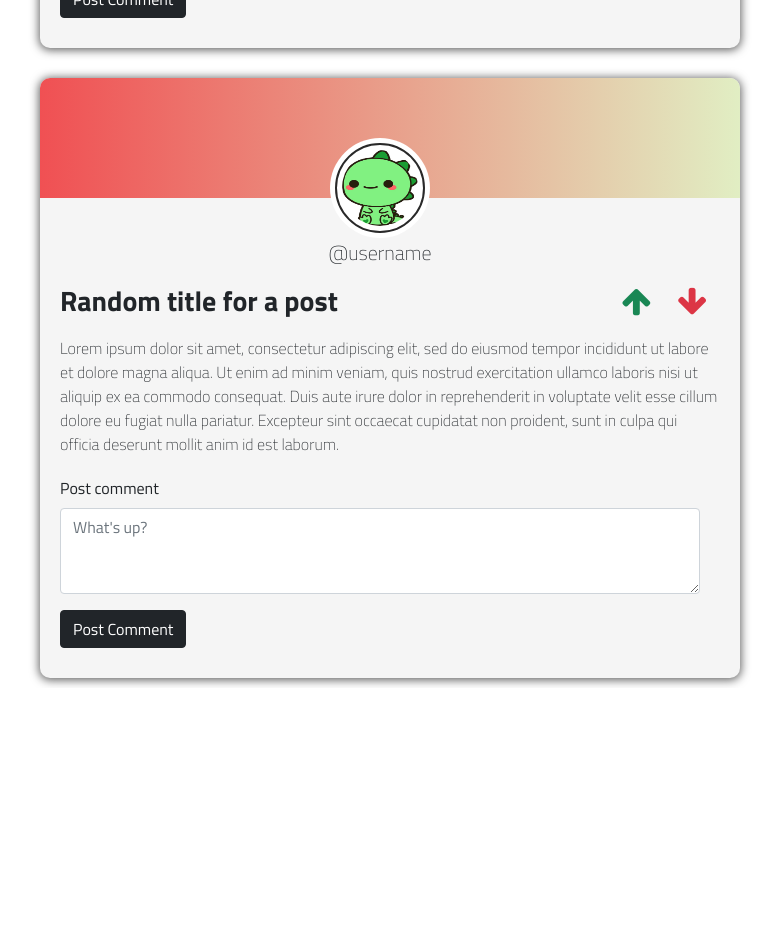
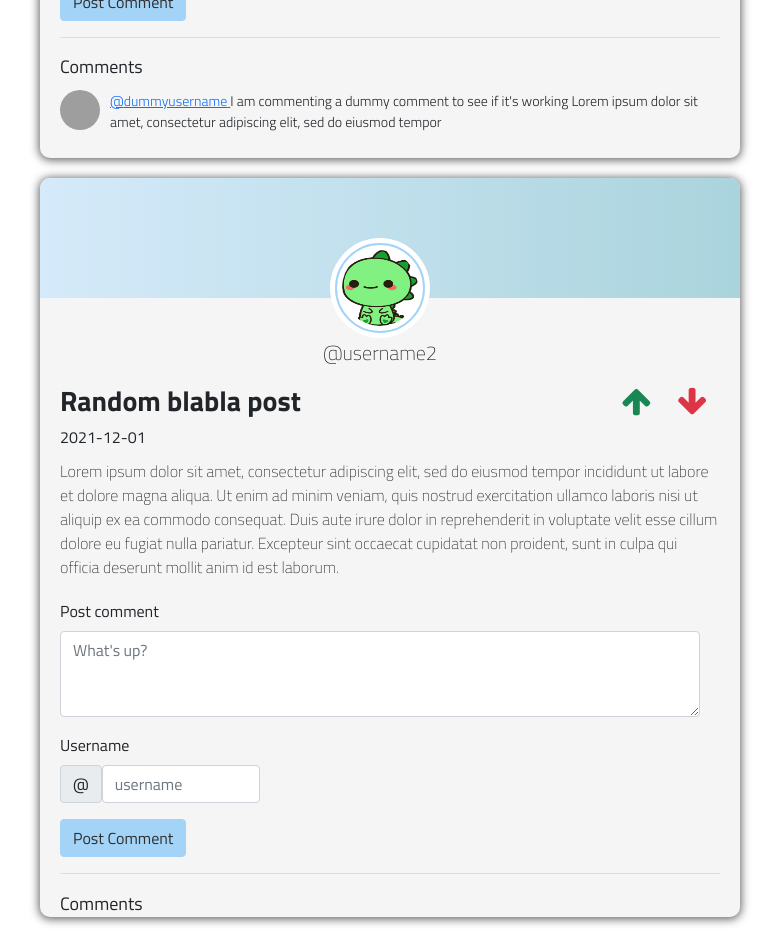
Before and after one commit to abdullahsalah96/Social-Media-Platfrom, a React (Create React App) app: page / in a window 1280 px wide. Shown: the part 1140-2077 px from the top of the page, without its empty margins (250-1029 px from the left). Before the commit the page ends 1828 px from the top, so only its background shows below. Built offline with nearby package versions, Linux system fonts and the light colour scheme; grey boxes are pictures that could not be loaded; the HTML template or start-up script is replaced by a standard one.

Commit message:
dynamic posts and comments

```diff
--- a/src/App.css
+++ b/src/App.css
@@ -5,3 +5,15 @@
   align-items: center;
   flex-direction: column;
 }
+
+.btn-primary {
+  background-color: #a3d4f7 !important;
+  border-color: #a3d4f7 !important;
+  color: rgb(47, 47, 47);
+}
+
+.btn-primary:hover,
+.btn-primary:active,
+.btn-primary:visited {
+  background-color: #c1e5ff !important;
+}
--- a/src/App.js
+++ b/src/App.js
@@ -1,20 +1,23 @@
 import './App.css';
 import NavigationBar from './Components/NavigationBar/NavigationBar';
-import PostCard from "./Components/PostCard/PostCard"
+import PostsCards from "./Components/PostsCards/PostsCards"
 import CreatePostCard from "./Components/CreatePostCard/CreatePostCard"
-import React, {useState} from 'react';
+const Post = require("./Model/Post");
 
 function App() {
-  const [username, setUserName] = useState("username");
-  const [title, setTitle] = useState("Random title for a post");
-  const [content, setContent] = useState("Lorem ipsum dolor sit amet, consectetur adipiscing elit, sed do eiusmod tempor incididunt ut labore et dolore magna aliqua. Ut enim ad minim veniam, quis nostrud exercitation ullamco laboris nisi ut aliquip ex ea commodo consequat. Duis aute irure dolor in reprehenderit in voluptate velit esse cillum dolore eu fugiat nulla pariatur. Excepteur sint occaecat cupidatat non proident, sunt in culpa qui officia deserunt mollit anim id est laborum.");
+  let posts = [];
+  var d = new Date();
+  const date = d.toISOString().substring(0, 10);
+  const dummyPost = new Post("username", "Random title for post", "Random content for post", date, [{username:"dummyusername", text: "I am commenting a dummy comment to see if it's working Lorem ipsum dolor sit amet, consectetur adipiscing elit, sed do eiusmod tempor"}])
+  const dummyPost2 = new Post("username2", "Random blabla post", "Lorem ipsum dolor sit amet, consectetur adipiscing elit, sed do eiusmod tempor incididunt ut labore et dolore magna aliqua. Ut enim ad minim veniam, quis nostrud exercitation ullamco laboris nisi ut aliquip ex ea commodo consequat. Duis aute irure dolor in reprehenderit in voluptate velit esse cillum dolore eu fugiat nulla pariatur. Excepteur sint occaecat cupidatat non proident, sunt in culpa qui officia deserunt mollit anim id est laborum.", date, [])
+  posts.push(dummyPost);
+  posts.push(dummyPost2);
   return (
     <div className="App">
       <NavigationBar></NavigationBar>
       <div className="views-container">
         <CreatePostCard></CreatePostCard>
-        <PostCard username = {username} title = {title} content = {content}></PostCard>
-        <PostCard username = {username} title = {title} content = {content}></PostCard>
+        <PostsCards posts = {posts}></PostsCards>
       </div>
     </div>
   );
--- a/src/Components/CreatePostCard/CreatePostCard.css
+++ b/src/Components/CreatePostCard/CreatePostCard.css
@@ -1,6 +1,7 @@
 .CreatePostCard {
   width: 700px;
-  height: 460px;
+  height: auto;
+  min-height: 430px;
   background-color: #f5f5f5;
   font-family: 'Titillium Web', sans-serif;
   border-radius: 10px;
@@ -21,6 +22,7 @@
   margin-top: 5px;
   margin-left: 20px;
   margin-right: 20px;
+  margin-bottom: 20px;
   display: flexbox;
   justify-content: center;
 }
--- a/src/Components/CreatePostCard/CreatePostCard.js
+++ b/src/Components/CreatePostCard/CreatePostCard.js
@@ -24,7 +24,7 @@ function CreatePostCard() {
                         <label for="contentLabel">Content</label>
                         <textarea class="form-control" rows="3" placeholder="What's up?" required></textarea>
                     </div>
-                    <button type="submit" class="btn btn-primary">Submit</button>
+                    <button type="submit" onClick="window.location.reload();" class="btn btn-primary">Submit</button>
                 </form>
             </div>
         </div>
--- a/src/Components/NavigationBar/NavigationBar.css
+++ b/src/Components/NavigationBar/NavigationBar.css
@@ -13,7 +13,7 @@
 
 .logo-container {
   display: flex;
-  margin-top: 0;
+  margin-top: -15px;
   width: 40px;
   height: 40px;
   justify-content: center;
--- a/src/Components/NavigationBar/NavigationBar.js
+++ b/src/Components/NavigationBar/NavigationBar.js
@@ -1,4 +1,4 @@
-import cloudImage from "../../assets/images/cloud-grey.png";
+import cloudImage from "../../assets/images/cloud.png";
 import {Navbar} from "react-bootstrap";
 
 import "./NavigationBar.css"
--- a/src/Components/PostCard/PostCard.js
+++ /dev/null
@@ -1,41 +0,0 @@
-import React, {useState} from 'react';
-import "./PostCard.css";
-import avatar from "../../assets/images/avatar.jpeg"
-
-function PostCard(props) {
-    return (
-        <div className = "PostCard">
-            <div className="upper-container">
-                <div className="image-container">
-                    <img src={avatar} height = "90px" width = "90px"/>
-                </div>
-            </div>
-            <div className="username-container">
-                <p>@{props.username}</p>
-            </div>
-            <div className="mid-container">
-                <div className="title-container">
-                    <h3>{props.title}</h3>
-                </div>
-                <div className ="voting-container">
-                    <button class="btn"><i class="fa fa-arrow-up fa-2x text-success" ></i></button>
-                    <button class="btn"><i class="fa fa-arrow-down fa-2x text-danger"></i></button>
-                </div>
-            </div>
-            <div className = "content-container">
-                <p>{props.content}</p>
-            </div>
-            <div className="comment-container">
-                <form>
-                    <div class="form-group">
-                        <label for="commentLabel">Post comment</label>
-                        <textarea class="form-control" rows="3" placeholder="What's up?" required></textarea>
-                    </div>
-                    <button type="submit" class="btn btn-dark">Post Comment</button>
-                </form>
-            </div>
-        </div>
-    )
-}
-
-export default PostCard
--- a/src/Components/PostCard/PostCard.css
+++ b/src/Components/PostsCards/PostsCards.css
@@ -1,19 +1,20 @@
-.PostCard {
+.PostsCards {
   width: 700px;
-  height: 600px;
+  height: auto;
+  min-height: 700px;
   background-color: whitesmoke;
   font-family: 'Titillium Web', sans-serif;
   border-radius: 10px;
   box-shadow: 0px 1px 10px 1px rgb(94, 94, 94);
   margin-top: 20px;
-  margin-bottom: 10px;
+  margin-bottom: 20px;
 }
 
 .upper-container {
   border-top-left-radius: 10px;
   border-top-right-radius: 10px;
   height: 120px;
-  background: linear-gradient(to left, #e1eec3, #f05053);
+  background: linear-gradient(to left, rgb(170, 212, 221), #d5eafa);
   text-align: center;
 }
 
@@ -41,7 +42,7 @@
 .image-container img {
   padding: 5px;
   border-radius: 50%;
-  border: 2px solid #292929;
+  border: 2px solid #a3d4f7;
 }
 
 .mid-container {
@@ -76,10 +77,42 @@
   margin-top: 20px;
   margin-left: 20px;
   margin-right: 20px;
-  display: flexbox;
-  justify-content: center;
 }
 
 .form-group {
   margin-right: 20px;
 }
+
+.post-comment {
+  display: inline-flex;
+  margin: 10px auto;
+  width: 100%;
+}
+
+.post-comment img.profile-photo-sm {
+  margin-right: 10px;
+}
+
+.post-comment .form-control {
+  height: 30px;
+  border: 1px solid #ccc;
+  box-shadow: inset 0 1px 1px rgba(0, 0, 0, 0.075);
+  margin: 7px 0;
+  min-width: 0;
+}
+
+img.profile-photo-sm {
+  height: 40px;
+  width: 40px;
+  border-radius: 50%;
+}
+
+.post-comments-container {
+  font-size: 14px;
+  font-weight: 300;
+}
+
+.comments-label-container {
+  font-size: 18px;
+  font-weight: 400;
+}
--- /dev/null
+++ b/src/Components/PostsCards/PostsCards.js
@@ -0,0 +1,84 @@
+import React, {useState} from 'react';
+import "./PostsCards.css";
+import avatar from "../../assets/images/avatar.jpeg"
+
+function PostsCards(props){
+    let posts = props.posts;
+    return (
+        <div className="post-cards-container">
+            {posts.map((post,i) => {
+                return (
+                    <div className = "PostsCards">
+                        <div className="upper-container">
+                            <div className="image-container">
+                                <img src={avatar} height = "90px" width = "90px"/>
+                            </div>
+                        </div>
+                        <div className="username-container">
+                        <p>@{post.username}</p>
+                        </div>
+                        <div className="mid-container">
+                            <div className="title-container">
+                                <h3>{post.title}</h3>
+                                {post.date}
+                            </div>
+                            <div className ="voting-container">
+                                <button class="btn"><i class="fa fa-arrow-up fa-2x text-success" ></i></button>
+                                <button class="btn"><i class="fa fa-arrow-down fa-2x text-danger"></i></button>
+                            </div>
+                        </div>
+                        <div className = "content-container">
+                            <p>{post.content}</p>
+                        </div>
+                        <div className="comment-container">
+                            <form>
+                                <div class="form-group">
+                                    <label for="commentLabel">Post comment</label>
+                                    <textarea class="form-control" rows="3" placeholder="What's up?" required></textarea>
+                                </div>
+                                <div class = "form-group">
+                                    <label for="username" class="form-label">Username</label>
+                                    <div class="username-field-container">
+                                        <span class="input-group-text" id="inputGroupPrepend">@</span>
+                                        <input type="text" class="form-control" id="validationCustomUsername" aria-describedby="inputGroupPrepend" placeholder="username" required/>
+                                    </div>
+                                </div>
+                                <button type="submit" class="btn btn-primary">Post Comment</button>
+                                <SectionSplitter color = "#999999"></SectionSplitter>
+                                <div className="comments-label-container">
+                                    Comments
+                                </div>
+                                <div className="post-comments-container">
+                                    {
+                                    post.comments.length == 0 ? <div className="no-comments"><p/></div>:
+                                    post.comments.map((comment,i) => {
+                                        return (
+                                            <div class="post-comment">
+                                                <img src="https://bootdey.com/img/Content/avatar/avatar1.png" alt="" class="profile-photo-sm"/>
+                                                <div className="post-comment-text">
+                                                    <p><a href="/" class="profile-link">@{comment.username} </a>{comment.text}</p>
+                                                </div>
+                                            </div>
+                                        )
+                                    })}
+                                </div>
+                            </form>
+                        </div>
+                    </div>
+                )
+            })}
+        </div>
+    )
+}
+
+const SectionSplitter = ({ color }) => (
+    <hr
+        style={{
+            color: color,
+            backgroundColor: color,
+            height: 0.25
+        }}
+    />
+);
+
+export default PostsCards
--- /dev/null
+++ b/src/Model/Post.js
@@ -0,0 +1,11 @@
+class Post {
+    constructor(username, title, content, date, comments) {
+        this.username = username;
+        this.title = title;
+        this.content = content;
+        this.date = date;
+        this.comments = comments
+    }
+}
+
+module.exports = Post;
```
